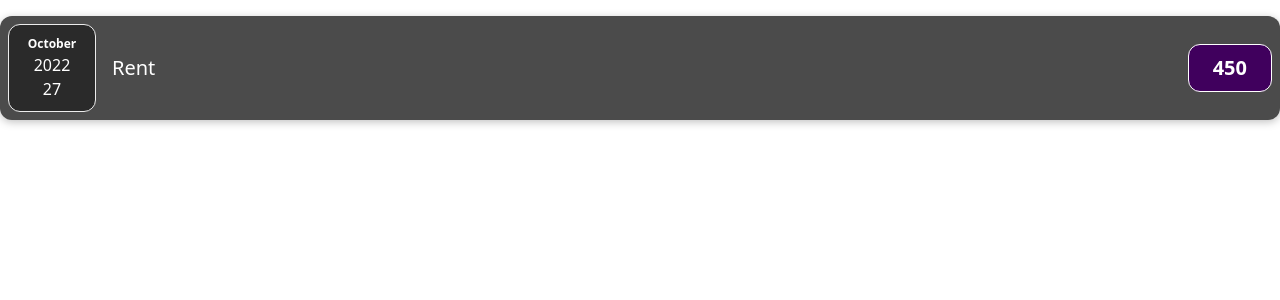
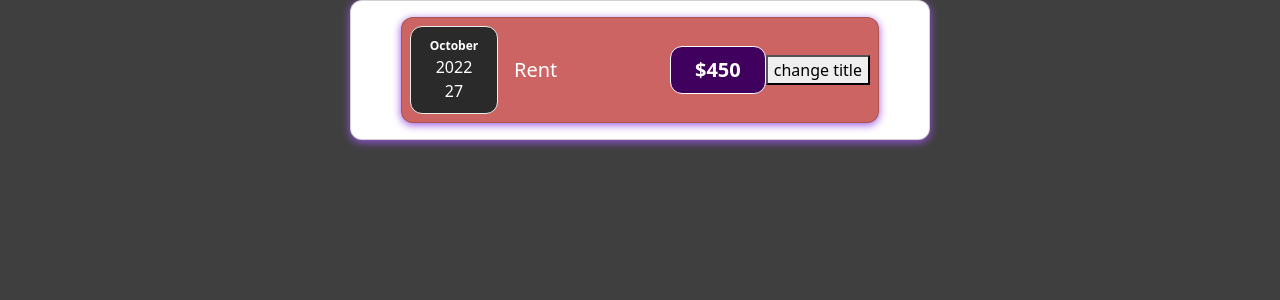
Before and after one commit to puneet2121/-Expense--racker, a React (Create React App) app in the folder front-end/: page /signup in a window 1280 px wide. Shown: the top 300 px of the page. Built offline with nearby package versions, Linux system fonts and the light colour scheme.

Commit message:
add card to the project

```diff
--- a/front-end/src/App.js
+++ b/front-end/src/App.js
@@ -1,11 +1,12 @@
 import React, { useState } from "react";
-
+import './style/Card.css'
 import ExpenseItem from "./components/ExpenseItem";
+import { Card } from "./components/Card";
 function App() {
   const date = new Date(2022, 9, 27);
 
   return (
-    <>
+    <Card className="card">
     <ExpenseItem date={date}/>
 
     {/* <Navlink />
@@ -17,7 +18,7 @@ function App() {
         <Route path="/signup" element={<Signup />}></Route>
       </Routes>
     </BrowserRouter> */}
-    </>
+    </Card>
   );
 }
 
--- /dev/null
+++ b/front-end/src/components/Card.jsx
@@ -0,0 +1,8 @@
+import React from 'react'
+import '../style/Card.css'
+export const Card = (props) => {
+  const classes = 'card ' + props.className;
+  return (
+    <div className={classes}>{props.children}</div>
+  )
+}
--- a/front-end/src/components/ExpenseItem.jsx
+++ b/front-end/src/components/ExpenseItem.jsx
@@ -1,18 +1,20 @@
 import React from "react";
 import "../style/ExprenseItem.css";
 import ExpenseDate from "./ExpenseDate";
+import { Card } from "./Card";
 const ExpenseItem = (props) => {
 
   const expenseTitle = "Rent";
   const expenseAmount = 450;
   return (
-    <div className="expense-item">
+    <Card className="expense-item">
       <ExpenseDate date={props.date}/>
       <div className="expense-item__description">
         <h2>{expenseTitle}</h2>
-        <div className="expense-item__price">{expenseAmount}</div>
+        <div className="expense-item__price">${expenseAmount}</div>
       </div>
-    </div>
+      <button onClick={() => console.log('clicked')}>change title</button>
+    </Card>
   );
 };
 
--- /dev/null
+++ b/front-end/src/index.css
@@ -0,0 +1,14 @@
+@import url('https://fonts.googleapis.com/css2?family=Noto+Sans+JP:wght@400;700&display=swap');
+
+* {
+  box-sizing: border-box;
+}
+
+html {
+  font-family: 'Noto Sans JP', sans-serif;
+}
+
+body {
+  margin: 0;
+  background-color: #3f3f3f;
+}
--- a/front-end/src/index.js
+++ b/front-end/src/index.js
@@ -2,7 +2,7 @@ import React from 'react';
 import ReactDOM from 'react-dom/client';
 import 'bootstrap/dist/css/bootstrap.css';
 import App from './App';
-
+import './index.css'
 const root = ReactDOM.createRoot(document.getElementById('root'));
 root.render(
   <React.StrictMode>
--- /dev/null
+++ b/front-end/src/style/Card.css
@@ -0,0 +1,6 @@
+.card {
+  border-radius: 12px;
+  box-shadow: 0 2px 8px rgb(155, 85, 226);
+  margin-left: 350px;
+  margin-right: 350px;
+}
--- a/front-end/src/style/ExprenseItem.css
+++ b/front-end/src/style/ExprenseItem.css
@@ -1,12 +1,13 @@
 .expense-item {
   display: flex;
+  flex-direction: row;
   justify-content: space-between;
   align-items: center;
-  box-shadow: 0 2px 8px rgba(0, 0, 0, 0.25);
   padding: 0.5rem;
   margin: 1rem 0;
-  border-radius: 12px;
-  background-color: #4b4b4b;
+  background-color: #cd6464;
+  margin-left: 50px;
+  margin-right: 50px;
 }
 
 .expense-item__description {
@@ -36,6 +37,24 @@
   padding: 0.5rem;
   border-radius: 12px;
 }
+
+@media (min-width: 580px) {
+  .expense-item__description {
+    flex-direction: row;
+    align-items: center;
+    justify-content: flex-start;
+    flex: 1;
+  }
+
+  .expense-item__description h2 {
+    font-size: 1.25rem;
+  }
+
+  .expense-item__price {
+    font-size: 1.25rem;
+    padding: 0.5rem 1.5rem;
+  }
+}
 .expense-date {
   display: flex;
   flex-direction: column;
@@ -62,21 +81,3 @@
   font-size: 1.5rem;
   font-weight: bold;
 }
-
-@media (min-width: 580px) {
-  .expense-item__description {
-    flex-direction: row;
-    align-items: center;
-    justify-content: flex-start;
-    flex: 1;
-  }
-
-  .expense-item__description h2 {
-    font-size: 1.25rem;
-  }
-
-  .expense-item__price {
-    font-size: 1.25rem;
-    padding: 0.5rem 1.5rem;
-  }
-}
```
Also changed, not shown: front-end/src/style/Expences.css (added, +9 -0 lines).
